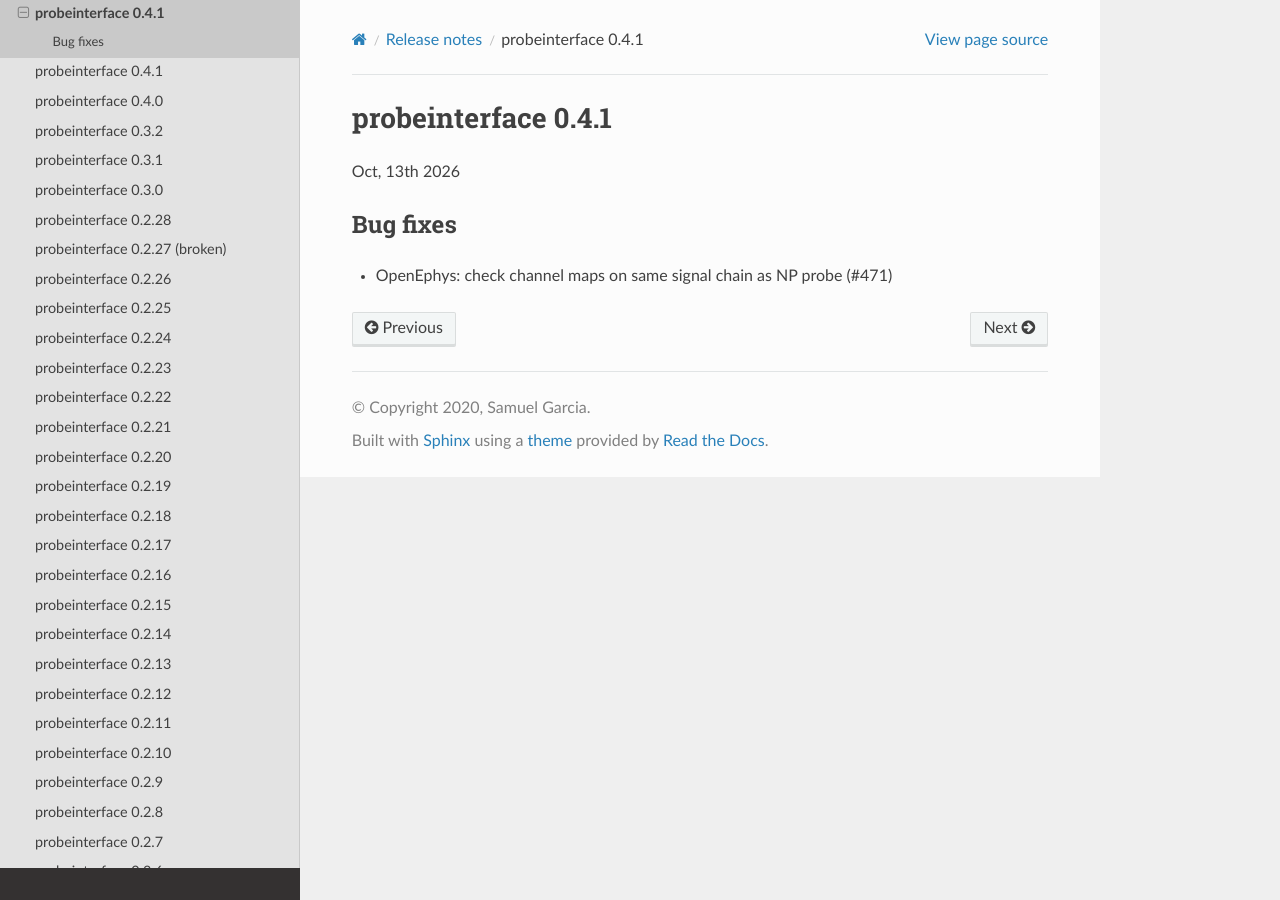
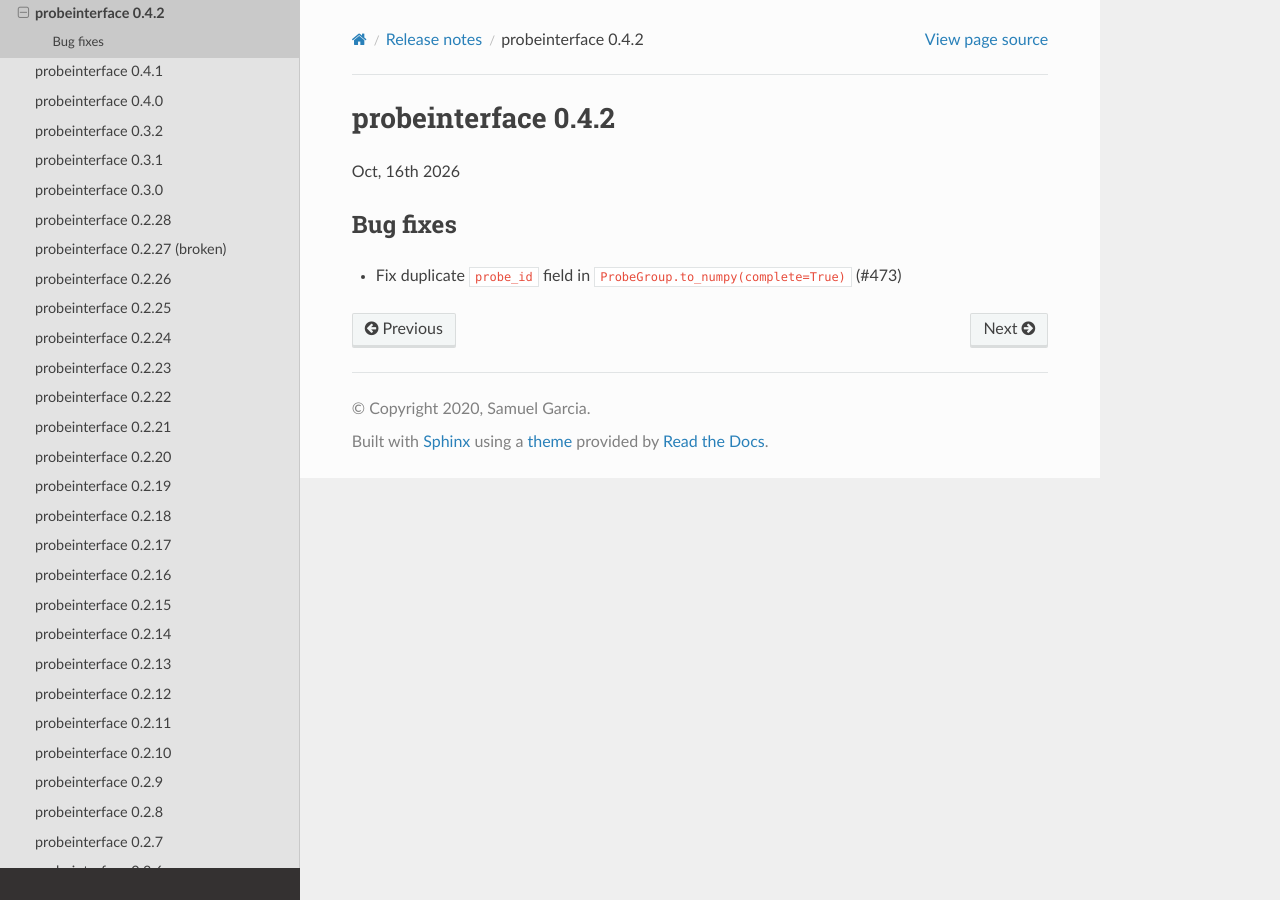
Before and after one commit to SpikeInterface/probeinterface, a Sphinx documentation site: the page built from doc/releases/0.4.2.rst, in a window 1280 px wide. Built offline with Sphinx 7.4.7 and the Read the Docs theme 3.1.0, drawn with Linux system fonts in a browser that asks for light colours; pages that are not in the unit, such as notebooks, are missing from menus.

Commit message:
doc: update 0.4.2 release notes

```diff
--- a/doc/releases/0.4.2.rst
+++ b/doc/releases/0.4.2.rst
@@ -1,9 +1,9 @@
-probeinterface 0.4.1
+probeinterface 0.4.2
 --------------------
 
-Oct, 13th 2026
+Oct, 16th 2026
 
 
 Bug fixes
 ^^^^^^^^^
-* OpenEphys: check channel maps on same signal chain as NP probe (#471)
+* Fix duplicate ``probe_id`` field in ``ProbeGroup.to_numpy(complete=True)`` (#473)
```
